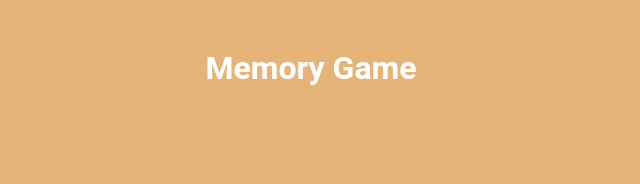
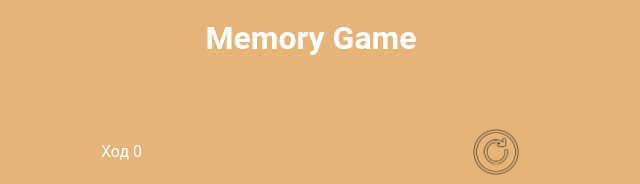
Before and after one commit to nberzerkov/team-28, a website built with Parcel: page src/index.html in a window 1280 px wide. Shown: the top 184 px of the page, without its empty margins (329-969 px from the left). Built offline with nearby package versions, Linux system fonts and the light colour scheme.

Commit message:
last commit

```diff
--- a/package.json
+++ b/package.json
@@ -2,15 +2,19 @@
    "name": "team28",
    "version": "1.0.0",
    "description": "",
+   "homepage": "https://github.com/ena0berzerk/team-28",
    "scripts": {
       "start": "parcel src/index.html -p 1234 --open",
-      "build": "parcel build src/index.html"
+      "build": "parcel build src/index.html --public-url /team-28/",
+      "deploy": "gh-pages -d dist",
+      "predeploy": "npm run build"
    },
    "keywords": [],
    "author": "",
    "license": "ISC",
    "devDependencies": {
       "@parcel/transformer-sass": "^2.10.2",
+      "gh-pages": "^6.0.0",
       "parcel": "^2.10.2"
    },
    "dependencies": {
--- a/src/scss/index.scss
+++ b/src/scss/index.scss
@@ -1,7 +1,7 @@
 $tomato-color: tomato;
 
-@import url("game.scss");
-@import url("modal.scss");
+@import url('game.scss');
+@import url('modal.scss');
 @import url('button.scss');
 
 * {
@@ -26,7 +26,7 @@ main {
 .heading {
    width: fit-content;
    margin: 0 auto;
-   padding: 50px;
+   padding: 20px;
 }
 
 footer {
```
Also changed, not shown: dist/index.html, 3 other files.
